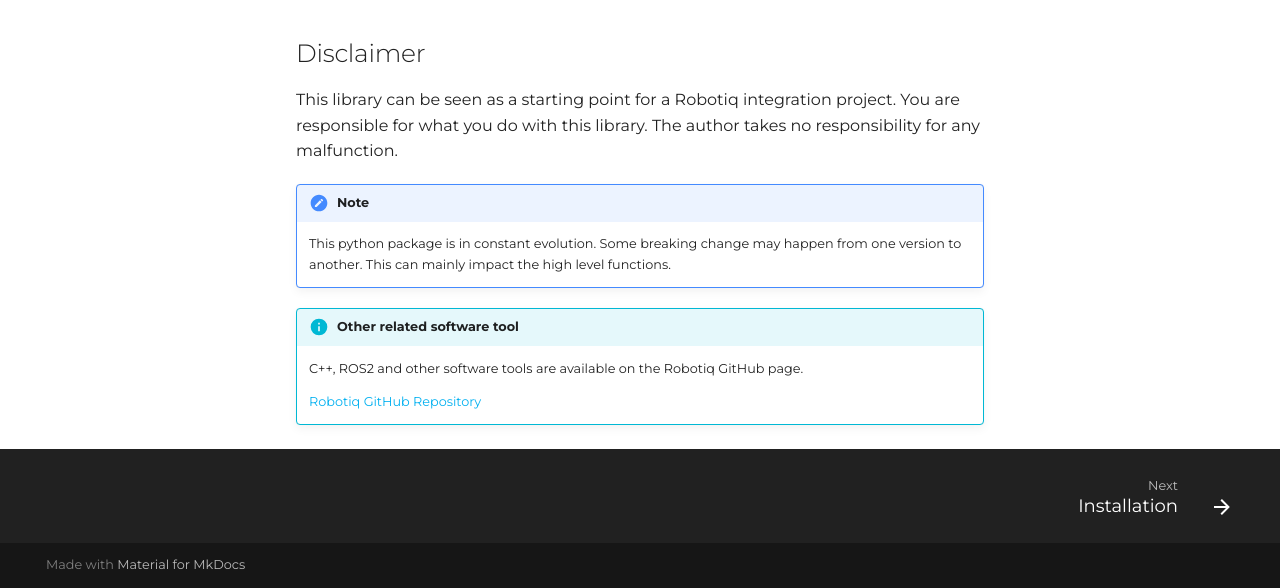
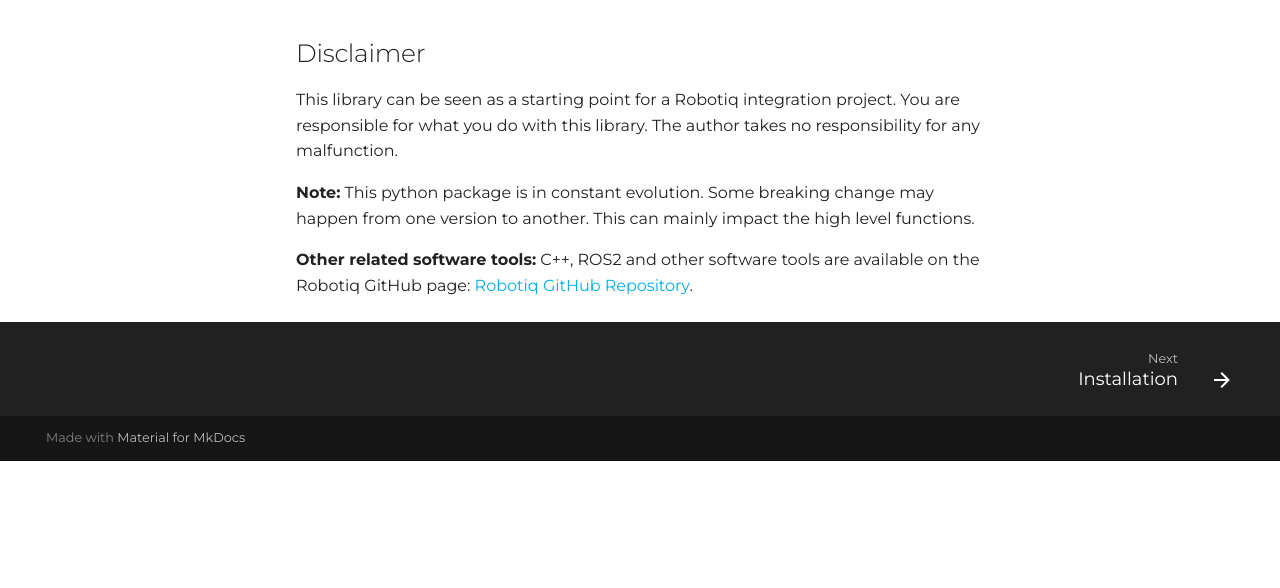
Before and after one commit to castetsb/pyRobotiqGripper, an MkDocs documentation site: the page built from docs/index.md, in a window 1280 px wide and 900 px high, scrolled down 698 px, cut to the strip 312-900 px from the top of the window. Built offline with MkDocs 1.6.1 and Material for MkDocs 9.7.7, drawn with Linux system fonts in a browser that asks for light colours; comment, search, counter and statistics services are not loaded; after the commit the page ends 1471 px from its top, so only the background shows below that; part of the change alters nothing that is shown.

Commit message:
Fix readme md format issue

```diff
--- a/README.md
+++ b/README.md
@@ -1,6 +1,6 @@
 📖 **Full documentation:** https://pyrobotiqgripper.readthedocs.io/en/latest/
 
-<!-- --8<-- [start:body] -->
+<!-- --8<-- [start:intro] -->
 # pyRobotiqGripper
 <p style="margin-top: -15px; color: var(--md-typeset-color); font-size: 1.1em; font-style: italic;">Python Driver for Robotiq Grippers.</p>
 
@@ -16,22 +16,24 @@
 
 pyRobotiqGripper is a Python library designed to facilitate control of Robotiq grippers using Modbus RTU communication via serial port or over ethernet.
 It is compatible with 2F85, 2F140, and Hande.
+<!-- --8<-- [end:intro] -->
 
-<div class="video-wrapper">
-  <iframe src="https://www.youtube.com/embed/82S5LgefvJo" title="YouTube video player" allowfullscreen></iframe>
-</div>
+<!-- GitHub strips <iframe>, so a clickable thumbnail is used here instead;
+     the docs site embeds the video inline (see docs/index.md). -->
+<p align="center">
+  <a href="https://www.youtube.com/watch?v=82S5LgefvJo">
+    <img src="https://img.youtube.com/vi/82S5LgefvJo/maxresdefault.jpg" alt="pyRobotiqGripper introduction video">
+  </a>
+</p>
 
+<!-- --8<-- [start:outro] -->
 ## Disclaimer
 
 This library can be seen as a starting point for a Robotiq integration project.
 You are responsible for what you do with this library.
 The author takes no responsibility for any malfunction.
 
-!!! note
-    This python package is in constant evolution. Some breaking change may happen from one version to another. This can mainly impact the high level functions.
+**Note:** This python package is in constant evolution. Some breaking change may happen from one version to another. This can mainly impact the high level functions.
 
-!!! info "Other related software tool"
-    C++, ROS2 and other software tools are available on the Robotiq GitHub page.
-
-    [Robotiq GitHub Repository](https://github.com/robotiq)
-<!-- --8<-- [end:body] -->
+**Other related software tools:** C++, ROS2 and other software tools are available on the Robotiq GitHub page: [Robotiq GitHub Repository](https://github.com/robotiq).
+<!-- --8<-- [end:outro] -->
--- a/docs/index.md
+++ b/docs/index.md
@@ -1 +1,7 @@
---8<-- "README.md:body"
+--8<-- "README.md:intro"
+
+<div class="video-wrapper">
+  <iframe src="https://www.youtube.com/embed/82S5LgefvJo" title="YouTube video player" allowfullscreen></iframe>
+</div>
+
+--8<-- "README.md:outro"
```
